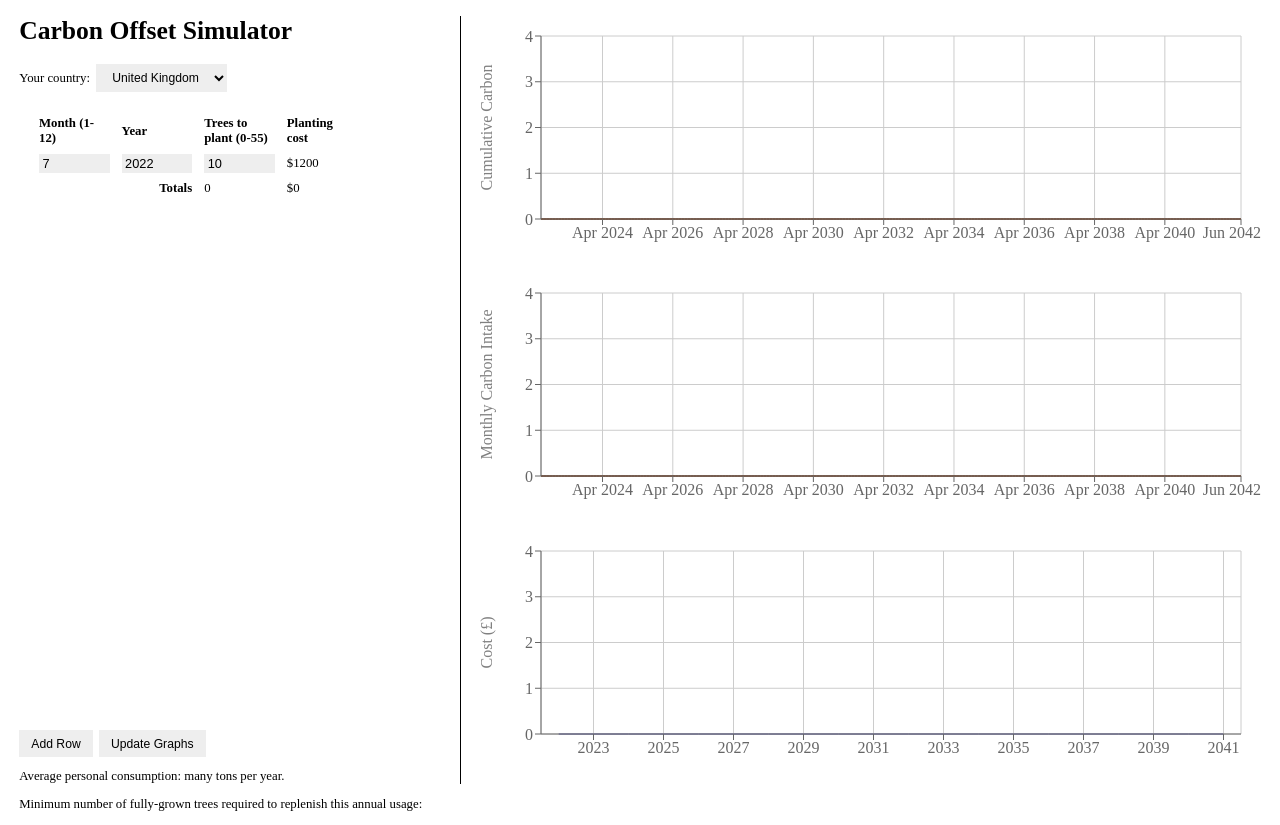
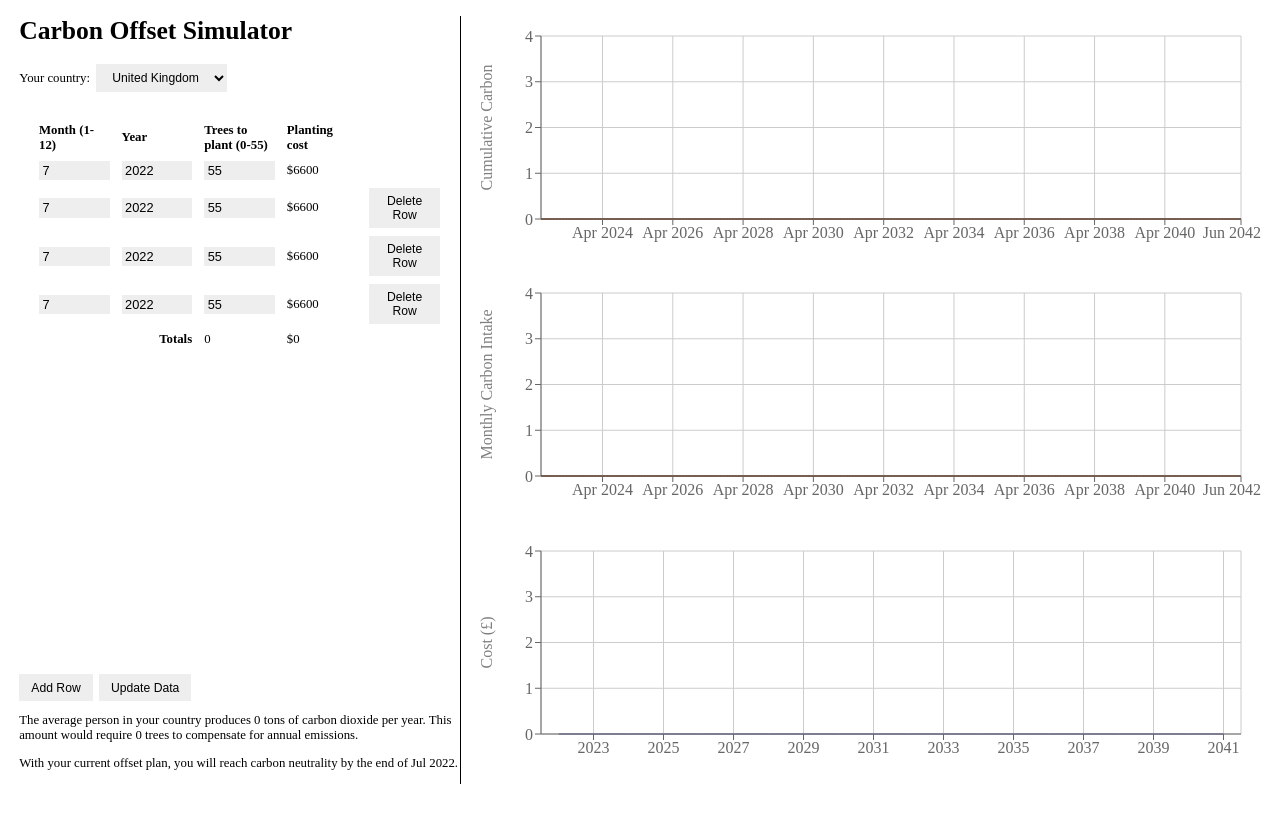
Before and after one commit to barnabycollins/S2Z-Challenge, a React (Vite) app: page / in a window 1280 px wide. After the commit the page ends 800 px from the top, so only its background shows below. Built offline with nearby package versions, Linux system fonts and the light colour scheme.

Commit message:
Re-add summary stats

```diff
--- a/src/App.scss
+++ b/src/App.scss
@@ -13,6 +13,7 @@
 
     display: flex;
     flex-direction: column;
+    max-height: 100%;
 
     font-size: 1vw;
 
@@ -22,6 +23,7 @@
 
     #offsetForm {
       flex-grow: 1;
+      flex-shrink: 1;
 
       display: flex;
       flex-direction: column;
@@ -42,10 +44,11 @@
         }
       }
 
-      #table-container {
-        margin: 1.5em 1em;
+      #tableContainer {
+        margin: 2em 1em;
+
         flex-grow: 1;
-        height: 600px;
+        height: 1px;
         overflow-y: auto;
 
         table {
--- a/src/App.tsx
+++ b/src/App.tsx
@@ -9,7 +9,7 @@ interface AppState {
   offsetPlan: OffsetPlanEntry[],
   yearsOverMaxTrees: string[],
   totalTrees: number,
-  estimatedConsumption: number,
+  estimatedProduction: number,
 };
 
 class App extends React.Component<AppProps, AppState> {
@@ -19,7 +19,7 @@ class App extends React.Component<AppProps, AppState> {
       yearsOverMaxTrees: [],
       offsetPlan: [],
       totalTrees: 0,
-      estimatedConsumption: 0
+      estimatedProduction: 0
     };
   }
 
@@ -41,7 +41,7 @@ class App extends React.Component<AppProps, AppState> {
       yearsOverMaxTrees: yearsOverMaxTrees,
       offsetPlan: formData.offsetPlan,
       totalTrees: totalTrees,
-      estimatedConsumption: formData.estimatedConsumption
+      estimatedProduction: formData.estimatedProduction
     });
   }
 
@@ -62,8 +62,13 @@ class App extends React.Component<AppProps, AppState> {
 
     return (
       <div id="app">
-        <LeftPanel updateFormData={this.updateFormData.bind(this)} totalTrees={this.state.totalTrees}></LeftPanel>
-        <RightPanel offsetPlan={this.state.offsetPlan} estimatedConsumption={this.state.estimatedConsumption}></RightPanel>
+        <LeftPanel
+          updateFormData={this.updateFormData.bind(this)}
+          totalTrees={this.state.totalTrees}
+          estimatedProduction={this.state.estimatedProduction}
+          offsetPlan={this.state.offsetPlan}
+        ></LeftPanel>
+        <RightPanel offsetPlan={this.state.offsetPlan} estimatedProduction={this.state.estimatedProduction}></RightPanel>
       </div>
     );
   }
--- a/src/LeftPanel.tsx
+++ b/src/LeftPanel.tsx
@@ -1,14 +1,24 @@
 import React from "react";
-import { FormDataType } from './constructs';
+import { FormDataType, OffsetPlanEntry } from './constructs';
 import { OffsetPlanForm } from './OffsetPlanForm';
+import { MATURE_CARBON_ANNUAL, getNeutralDate } from './offsetCalculations';
+import { getDateText } from "./dates";
 
 interface LeftPanelProps {
   updateFormData(formData: FormDataType): void,
-  totalTrees: number
+  totalTrees: number,
+  estimatedProduction: number,
+  offsetPlan: OffsetPlanEntry[]
 };
 
 export default class LeftPanel extends React.Component<LeftPanelProps, {}> {
   render() {
+    const requiredTrees = Math.ceil(this.props.estimatedProduction * 1000 / MATURE_CARBON_ANNUAL);
+
+    const neutralDate = getNeutralDate(this.props.offsetPlan, this.props.estimatedProduction);
+
+    const neutralText = neutralDate.month === -1 ? "you will not reach carbon neutrality" : `you will reach carbon neutrality by the end of ${getDateText(neutralDate)}`;
+
     return (
       <div id="leftPanel">
         <div id="header">
@@ -16,8 +26,13 @@ export default class LeftPanel extends React.Component<LeftPanelProps, {}> {
         </div>
         <OffsetPlanForm updateFormData={this.props.updateFormData} totalTrees={this.props.totalTrees}></OffsetPlanForm>
         <div id="summary">
-          <p>Average personal consumption: many tons per year.</p>
-          <p>Minimum number of fully-grown trees required to replenish this annual usage: </p>
+          <p>
+            The average person in your country produces {this.props.estimatedProduction} tons of carbon dioxide per year.
+            This amount would require {requiredTrees} trees to compensate for annual emissions.
+          </p>
+          <p>
+            With your current offset plan, {neutralText}.
+          </p>
         </div>
       </div>
     );
--- a/src/OffsetPlanForm.tsx
+++ b/src/OffsetPlanForm.tsx
@@ -24,7 +24,12 @@ export function OffsetPlanForm(props: OffsetPlanFormProps) {
   const { register, control, handleSubmit, watch, formState: { errors } } = useForm({
     defaultValues: {
       country: "United Kingdom",
-      offsetRows: [{ month: CURRENT_MONTH, year: CURRENT_YEAR, trees: 10 }]
+      offsetRows: [
+        { month: CURRENT_MONTH, year: CURRENT_YEAR, trees: 55 },
+        { month: CURRENT_MONTH, year: CURRENT_YEAR, trees: 55 },
+        { month: CURRENT_MONTH, year: CURRENT_YEAR, trees: 55 },
+        { month: CURRENT_MONTH, year: CURRENT_YEAR, trees: 55 }
+      ]
     }
   });
 
@@ -41,7 +46,7 @@ export function OffsetPlanForm(props: OffsetPlanFormProps) {
     offsetPlan.sort((a, b) => monthsBetween(b.date, a.date));
 
     props.updateFormData({
-      estimatedConsumption: consumptions[data.country],
+      estimatedProduction: consumptions[data.country],
       offsetPlan: offsetPlan
     });
   };
@@ -67,7 +72,8 @@ export function OffsetPlanForm(props: OffsetPlanFormProps) {
           ))}
         </select>
       </div>
-      <div id="table-container">
+      <div className="formTableSpacer"></div>
+      <div id="tableContainer">
         <table>
           <thead>
             <tr>
@@ -94,15 +100,16 @@ export function OffsetPlanForm(props: OffsetPlanFormProps) {
           })}
           <tr>
             <th colSpan={2} id="totalTitle">Totals</th>
-            <td>{props.totalTrees}</td>
+            <td>{props.totalTrees}</td> {/* TODO: CALCULATE TOTALTREES IN THE FORM */}
             <td>${props.totalTrees*PLANT_COST}</td>
           </tr>
           </tbody>
         </table>
       </div>
+      <div className="formTableSpacer"></div>
       <div>
         <button type="button" onClick={() => append({})}>Add Row</button>
-        <input type="submit" id="submit-btn" value="Update Graphs"></input>
+        <input type="submit" id="submit-btn" value="Update Data"></input>
       </div>
     </form>
   );
--- a/src/RightPanel.tsx
+++ b/src/RightPanel.tsx
@@ -1,6 +1,6 @@
 import React from 'react';
 import { LineChart, ComposedChart, Area, Line, CartesianGrid, XAxis, YAxis, Tooltip, ResponsiveContainer, Bar } from 'recharts';
-import { carbonIntakeAtDate, cumulativeCarbonAtDate, cumulativeExpenditureToYear, estimatedConsumptionAtDate, estimatedCumulativeConsumptionAtDate, expenditureInYear } from './offsetCalculations';
+import { carbonIntakeAtDate, cumulativeCarbonAtDate, cumulativeExpenditureToYear, estimatedProductionAtDate, estimatedCumulativeProductionAtDate, expenditureInYear } from './offsetCalculations';
 import { MonthDate, OffsetPlanEntry } from './constructs';
 import { graphMonthRange, getDateText, graphYearRange } from './dates';
 
@@ -9,7 +9,7 @@ interface GraphProps {
 };
 
 interface CarbonGraphProps extends GraphProps {
-  estimatedConsumption: number,
+  estimatedProduction: number,
   graphType: "cumulative" | "intake"
 }
 
@@ -30,11 +30,11 @@ class CarbonGraph extends React.Component<CarbonGraphProps> {
 
     if (props.graphType === "cumulative") {
       this.offsetFunction = cumulativeCarbonAtDate;
-      this.estimateFunction = estimatedCumulativeConsumptionAtDate;
+      this.estimateFunction = estimatedCumulativeProductionAtDate;
     }
     else {
       this.offsetFunction = carbonIntakeAtDate;
-      this.estimateFunction = estimatedConsumptionAtDate;
+      this.estimateFunction = estimatedProductionAtDate;
     }
   }
 
@@ -43,7 +43,7 @@ class CarbonGraph extends React.Component<CarbonGraphProps> {
       monthDate: month,
       monthName: getDateText(month),
       offset: this.offsetFunction(this.props.offsetPlan, month),
-      estimatedConsumption: this.estimateFunction(this.props.estimatedConsumption, month)
+      estimatedConsumption: this.estimateFunction(this.props.estimatedProduction, month)
     }));
 
     const unit = this.props.graphType === "cumulative" ? "tons" : "tons pcm";
@@ -57,7 +57,7 @@ class CarbonGraph extends React.Component<CarbonGraphProps> {
           <Line type="monotone" dataKey="estimatedConsumption" stroke="#990000" dot={false} />
           <XAxis dataKey="monthName"></XAxis>
           <YAxis label={{value: yLabel, angle: -90, position: "insideLeft", style: { textAnchor: 'middle' }}}></YAxis>
-          <Tooltip formatter={(value: number) => `${(Math.round(value * 100)/100).toFixed(2)} ${unit}`} />
+          <Tooltip formatter={(value: number) => `${(Math.round(value * 1000)/1000).toFixed(3)} ${unit}`} />
         </ComposedChart>
       </ResponsiveContainer>
     );
@@ -95,15 +95,15 @@ class CostGraph extends React.Component<GraphProps> {
 
 interface RightPanelProps {
   offsetPlan: OffsetPlanEntry[],
-  estimatedConsumption: number
+  estimatedProduction: number
 }
 
 class RightPanel extends React.Component<RightPanelProps> {
   render() {
     return (
       <div id="rightPanel">
-        <CarbonGraph graphType="cumulative" offsetPlan={this.props.offsetPlan} estimatedConsumption={this.props.estimatedConsumption}></CarbonGraph>
-        <CarbonGraph graphType="intake" offsetPlan={this.props.offsetPlan} estimatedConsumption={this.props.estimatedConsumption}></CarbonGraph>
+        <CarbonGraph graphType="cumulative" offsetPlan={this.props.offsetPlan} estimatedProduction={this.props.estimatedProduction}></CarbonGraph>
+        <CarbonGraph graphType="intake" offsetPlan={this.props.offsetPlan} estimatedProduction={this.props.estimatedProduction}></CarbonGraph>
         <CostGraph offsetPlan={this.props.offsetPlan}></CostGraph>
       </div>
     );
--- a/src/constructs.ts
+++ b/src/constructs.ts
@@ -9,6 +9,6 @@ export interface OffsetPlanEntry {
 };
 
 export interface FormDataType {
-    estimatedConsumption: number,
+    estimatedProduction: number,
     offsetPlan: OffsetPlanEntry[]
 }
--- a/src/dates.ts
+++ b/src/dates.ts
@@ -22,6 +22,22 @@ export function getDateText(date: MonthDate): string {
 	return `${months[date.month-1]} ${date.year}`;
 }
 
+export function incrementMonth(date: MonthDate) {
+  date = {
+    ...date,
+    month: date.month + 1
+  };
+
+  if (date.month > 12) {
+    date = {
+      month: 1,
+      year: date.year + 1
+    };
+  }
+
+  return date;
+}
+
 export function generateMonthRange() {
 	let months: MonthDate[] = [];
 
@@ -29,17 +45,7 @@ export function generateMonthRange() {
 	months.push(curMonth);
 
 	while (months.length < MONTH_LOOKAHEAD) {
-		curMonth = {
-      ...curMonth,
-      month: curMonth.month + 1
-    };
-
-		if (curMonth.month > 12) {
-			curMonth = {
-				month: 1,
-				year: curMonth.year + 1
-			};
-		}
+    curMonth = incrementMonth(curMonth);
 
 		months.push(curMonth);
 	}
--- a/src/offsetCalculations.ts
+++ b/src/offsetCalculations.ts
@@ -1,5 +1,5 @@
 import { OffsetPlanEntry, MonthDate } from "./constructs";
-import { CURRENT_MONTHDATE, monthsBetween } from "./dates";
+import { CURRENT_MONTHDATE, incrementMonth, monthsBetween } from "./dates";
 
 const MATURE_AGE = 6 * 12; // 6 years in months
 export const MATURE_CARBON_ANNUAL = 28.5; // kg per month
@@ -8,11 +8,11 @@ const MATURE_CARBON = MATURE_CARBON_ANNUAL / 12; // kg per month
 export const PLANT_COST = 120;
 const UPKEEP_COST = 12;
 
-export function estimatedCumulativeConsumptionAtDate(yearlyRate: number, carbonDate: MonthDate) {
+export function estimatedCumulativeProductionAtDate(yearlyRate: number, carbonDate: MonthDate) {
   return yearlyRate/12 * monthsBetween(CURRENT_MONTHDATE, carbonDate);
 }
 
-export function estimatedConsumptionAtDate(yearlyRate: number, _: MonthDate) {
+export function estimatedProductionAtDate(yearlyRate: number, _: MonthDate) {
   return yearlyRate/12;
 }
 
@@ -106,3 +106,18 @@ export function carbonIntakeAtDate(offsetPlan: OffsetPlanEntry[], carbonDate: Mo
 
   return totalCarbon / 1000;
 }
+
+export function getNeutralDate(offsetPlan: OffsetPlanEntry[], yearlyRate: number) {
+  const totalTrees = offsetPlan.reduce((total, entry) => total + entry.trees, 0);
+
+  if (totalTrees * MATURE_CARBON_ANNUAL < yearlyRate*1000) return {month: -1, year: -1};
+
+  let currentDate = CURRENT_MONTHDATE;
+  console.log()
+  while (carbonIntakeAtDate(offsetPlan, currentDate)*12 < yearlyRate) {
+    if (currentDate.year > 3000) break;
+    currentDate = incrementMonth(currentDate);
+  }
+
+  return currentDate;
+}
```
